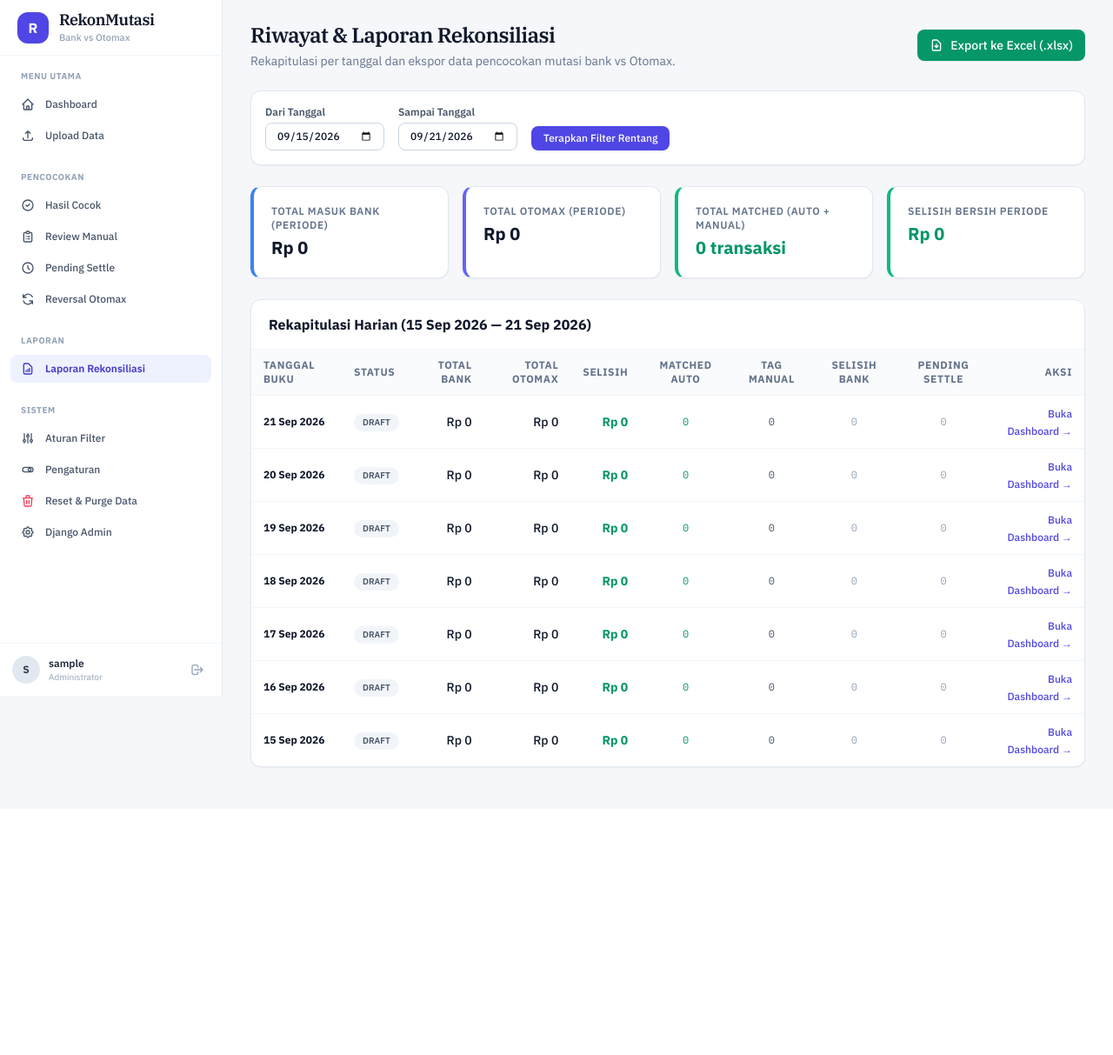
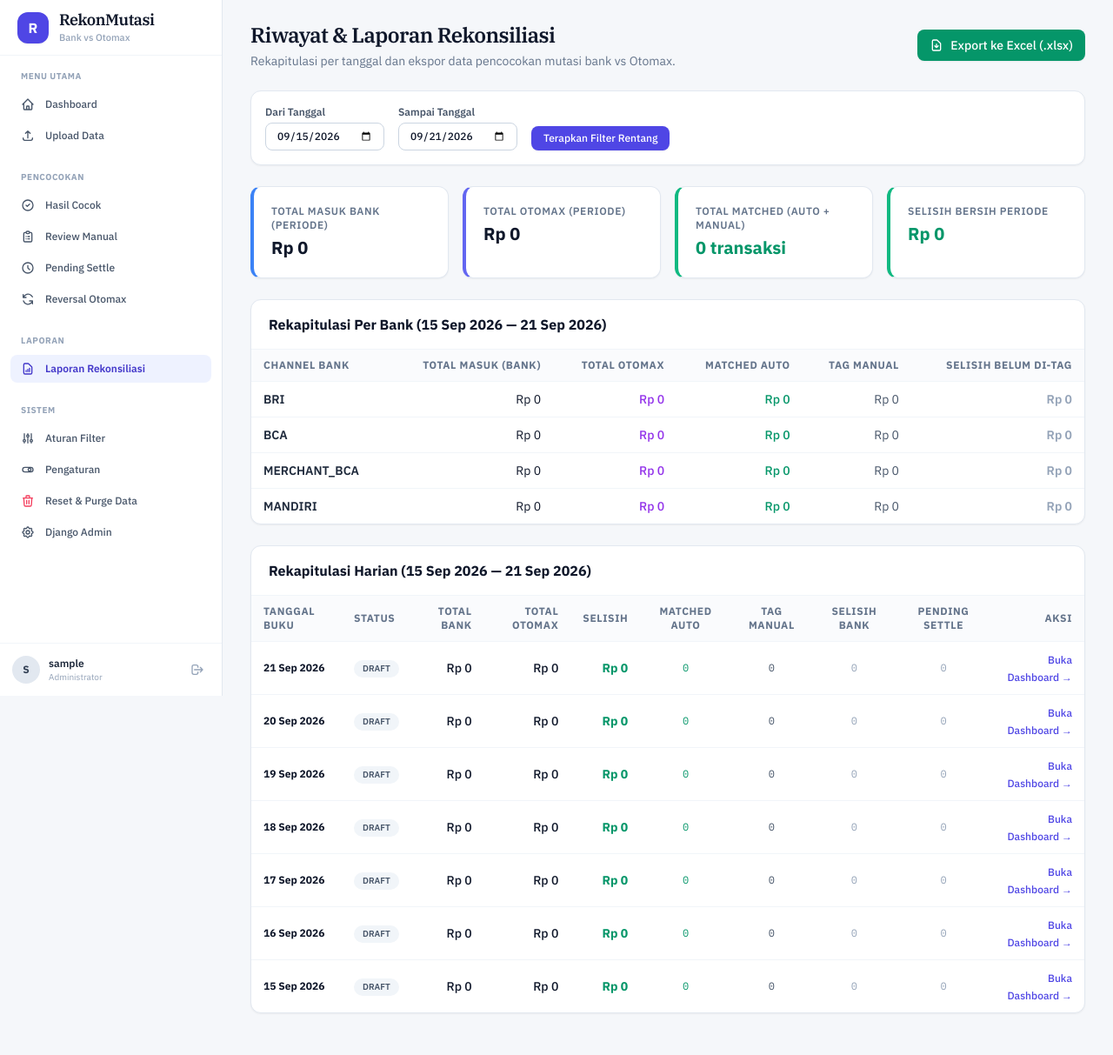
Before and after one commit to rismawanwaris-arch/LServer, a Django app: page /reports/ in a window 1280 px wide. Shown: the whole page at 87% size. Before the commit the page ends 884 px from the top, so only its background shows below. Run offline with Django 5.2, Linux system fonts and the light colour scheme; the visitor is signed in with stand-in values (Sample User, id 1); data that the repository does not hold is empty; parts of the project's set-up code (start-up, migrations or seed data) failed here and were passed over; some libraries are stand-ins or nearby versions.

Commit message:
feat: tampilkan total Otomax per channel + bucket lain-lain di rekapitulasi
Tabel 'Rekapitulasi Per Bank' sebelumnya 100% berbasis mutasi bank -- sisi
Otomax sama sekali tidak muncul di situ, dan kartu 'Total Transaksi Otomax'
cuma menghitung kategori TOPUP_TARTUN (topup tarik tunai), sehingga kategori
lain (ADMIN, STOR_IN, STOR_OUT, PAYMENT, REVERSAL yang belum netted) dan
entri tanpa channel_hint sama sekali tidak terlihat di angka manapun.

- Tambah kolom 'Total Otomax' per channel (semua kategori, bukan cuma
  TOPUP_TARTUN), dicocokkan lewat channel_hint.
- Tambah baris 'Lain-lain (Tanpa Channel)' untuk entri yang channel_hint-nya
  kosong (mis. biaya admin, setor/ambil setoran) -- supaya tidak hilang
  begitu saja dari rekapitulasi.
- Diterapkan konsisten di Dashboard, halaman Laporan (sebelumnya rekap per
  bank tidak tampil di layar sama sekali di halaman ini, cuma ada di Excel),
  dan Excel export.

Diverifikasi live: total per channel + lain-lain menjumlah persis ke total
seluruh kategori Otomax (Rp 970.923.184), tidak ada uang yang 'hilang'.

```diff
--- a/apps/dashboard/templates/dashboard/reports.html
+++ b/apps/dashboard/templates/dashboard/reports.html
@@ -62,6 +62,67 @@
   </div>
 </div>
 
+<!-- Rekapitulasi Per Bank (Periode) -->
+<div class="card overflow-hidden p-0 mb-6">
+  <div class="px-5 py-4 border-b border-slate-100 dark:border-slate-700 font-bold text-slate-900 dark:text-white">
+    Rekapitulasi Per Bank ({{ start_date|date:"d M Y" }} — {{ end_date|date:"d M Y" }})
+  </div>
+  <div class="overflow-x-auto">
+    <table class="w-full text-sm">
+      <thead>
+        <tr>
+          <th>Channel Bank</th>
+          <th class="text-right">Total Masuk (Bank)</th>
+          <th class="text-right">Total Otomax</th>
+          <th class="text-right">Matched Auto</th>
+          <th class="text-right">Tag Manual</th>
+          <th class="text-right">Selisih Belum Di-tag</th>
+        </tr>
+      </thead>
+      <tbody>
+        {% for ch, d in summary.per_bank.items %}
+        <tr>
+          <td class="font-semibold text-slate-800 dark:text-slate-200">{{ ch }}</td>
+          <td class="money text-right">Rp {{ d.total|rupiah }}</td>
+          <td class="money text-right text-purple-600 dark:text-purple-400 font-medium">
+            Rp {{ d.otomax_total|rupiah }}
+            {% if d.otomax_count > 0 %}
+            <span class="text-[11px] font-normal text-slate-400">({{ d.otomax_count }})</span>
+            {% endif %}
+          </td>
+          <td class="money text-right text-emerald-600 font-medium">Rp {{ d.matched_auto|rupiah }}</td>
+          <td class="money text-right text-slate-600">Rp {{ d.matched_manual|rupiah }}</td>
+          <td class="money text-right font-semibold {% if d.unmatched > 0 %}text-amber-600{% else %}text-slate-400{% endif %}">
+            Rp {{ d.unmatched|rupiah }}
+            {% if d.unmatched_count > 0 %}
+            <span class="text-[11px] font-normal text-slate-400">({{ d.unmatched_count }})</span>
+            {% endif %}
+          </td>
+        </tr>
+        {% endfor %}
+        {% if summary.otomax_lain_lain.otomax_count > 0 %}
+        <tr class="bg-slate-50/60 dark:bg-slate-800/40">
+          <td class="font-semibold text-slate-500 dark:text-slate-400 italic">Lain-lain (Tanpa Channel)</td>
+          <td class="money text-right text-slate-400">—</td>
+          <td class="money text-right text-purple-600 dark:text-purple-400 font-medium">
+            Rp {{ summary.otomax_lain_lain.otomax_total|rupiah }}
+            <span class="text-[11px] font-normal text-slate-400">({{ summary.otomax_lain_lain.otomax_count }})</span>
+          </td>
+          <td class="text-right text-slate-400">—</td>
+          <td class="text-right text-slate-400">—</td>
+          <td class="text-right text-slate-400">—</td>
+        </tr>
+        {% endif %}
+      </tbody>
+    </table>
+  </div>
+  {% if summary.otomax_lain_lain.otomax_count > 0 %}
+  <p class="text-[11px] text-slate-400 px-5 py-3">
+    "Lain-lain" = entri Otomax tanpa keterangan channel bank yang jelas (mis. biaya admin, setor/ambil setoran) — tidak masuk kategori BRI/BCA/Mandiri/Merchant BCA manapun.
+  </p>
+  {% endif %}
+</div>
+
 <!-- Rekapitulasi Harian Table -->
 <div class="card overflow-hidden p-0 mb-6">
   <div class="px-5 py-4 border-b border-slate-100 dark:border-slate-700 font-bold text-slate-900 dark:text-white">
--- a/apps/recon/reports.py
+++ b/apps/recon/reports.py
@@ -19,12 +19,40 @@ from .models import Match, ReconDay
 ZERO = Decimal("0.00")
 
 
+def _per_bank_breakdown(bank_qs, otomax_all_qs) -> tuple[dict, dict]:
+    """Rekapitulasi per channel bank, DITAMBAH sisi Otomax (semua kategori, bukan cuma
+    TOPUP_TARTUN) yang channel_hint-nya cocok dengan channel bank itu. Entri Otomax tanpa
+    channel_hint (mis. ADMIN, STOR_IN/STOR_OUT) tidak masuk channel manapun — supaya tidak
+    "hilang" dari rekap, dikumpulkan terpisah sebagai bucket lain_lain."""
+    per_bank = {}
+    for ch in BANK_CHANNELS:
+        ch_mut = bank_qs.filter(channel=ch)
+        ch_otomax = otomax_all_qs.filter(channel_hint=ch)
+        per_bank[ch] = {
+            "total": ch_mut.aggregate(s=Sum("amount"))["s"] or ZERO,
+            "matched_auto": ch_mut.filter(match_status=MatchStatus.MATCHED).aggregate(s=Sum("amount"))["s"] or ZERO,
+            "matched_manual": ch_mut.filter(match_status=MatchStatus.MANUAL).aggregate(s=Sum("amount"))["s"] or ZERO,
+            "unmatched": ch_mut.filter(match_status=MatchStatus.UNMATCHED).aggregate(s=Sum("amount"))["s"] or ZERO,
+            "unmatched_count": ch_mut.filter(match_status=MatchStatus.UNMATCHED).count(),
+            "otomax_total": ch_otomax.aggregate(s=Sum("amount"))["s"] or ZERO,
+            "otomax_count": ch_otomax.count(),
+        }
+
+    otomax_lain_lain = otomax_all_qs.exclude(channel_hint__in=BANK_CHANNELS)
+    lain_lain = {
+        "otomax_total": otomax_lain_lain.aggregate(s=Sum("amount"))["s"] or ZERO,
+        "otomax_count": otomax_lain_lain.count(),
+    }
+    return per_bank, lain_lain
+
+
 def get_daily_summary(book_date: date) -> dict:
     """Ringkasan rekonsiliasi harian."""
     bank_qs = BankMutation.objects.filter(book_date=book_date)
     otomax_qs = OtomaxEntry.objects.filter(book_date=book_date, category=OtomaxCategory.TOPUP_TARTUN).exclude(
         match_status=MatchStatus.IGNORED
     )
+    otomax_all_qs = OtomaxEntry.objects.filter(book_date=book_date).exclude(match_status=MatchStatus.IGNORED)
 
     total_bank = bank_qs.filter(amount__gt=0).aggregate(s=Sum("amount"))["s"] or ZERO
     total_otomax = otomax_qs.aggregate(s=Sum("amount"))["s"] or ZERO
@@ -47,16 +75,7 @@ def get_daily_summary(book_date: date) -> dict:
 
     day = ReconDay.objects.filter(book_date=book_date).first()
 
-    per_bank = {}
-    for ch in BANK_CHANNELS:
-        ch_mut = bank_qs.filter(channel=ch)
-        per_bank[ch] = {
-            "total": ch_mut.aggregate(s=Sum("amount"))["s"] or ZERO,
-            "matched_auto": ch_mut.filter(match_status=MatchStatus.MATCHED).aggregate(s=Sum("amount"))["s"] or ZERO,
-            "matched_manual": ch_mut.filter(match_status=MatchStatus.MANUAL).aggregate(s=Sum("amount"))["s"] or ZERO,
-            "unmatched": ch_mut.filter(match_status=MatchStatus.UNMATCHED).aggregate(s=Sum("amount"))["s"] or ZERO,
-            "unmatched_count": ch_mut.filter(match_status=MatchStatus.UNMATCHED).count(),
-        }
+    per_bank, otomax_lain_lain = _per_bank_breakdown(bank_qs, otomax_all_qs)
 
     return {
         "book_date": book_date,
@@ -74,6 +93,7 @@ def get_daily_summary(book_date: date) -> dict:
         "pending_settle_count": pending_settle.count(),
         "pending_settle_amount": pending_settle_amount,
         "per_bank": per_bank,
+        "otomax_lain_lain": otomax_lain_lain,
     }
 
 
@@ -84,6 +104,9 @@ def get_range_summary(start_date: date, end_date: date) -> dict:
         book_date__range=(start_date, end_date),
         category=OtomaxCategory.TOPUP_TARTUN,
     ).exclude(match_status=MatchStatus.IGNORED)
+    otomax_all_qs = OtomaxEntry.objects.filter(book_date__range=(start_date, end_date)).exclude(
+        match_status=MatchStatus.IGNORED
+    )
 
     total_bank = bank_qs.filter(amount__gt=0).aggregate(s=Sum("amount"))["s"] or ZERO
     total_otomax = otomax_qs.aggregate(s=Sum("amount"))["s"] or ZERO
@@ -102,16 +125,7 @@ def get_range_summary(start_date: date, end_date: date) -> dict:
     # Lihat catatan yang sama di get_daily_summary soal kenapa selisih riil bukan total_bank - total_otomax.
     selisih = unmatched_bank_amount - pending_settle_amount
 
-    per_bank = {}
-    for ch in BANK_CHANNELS:
-        ch_mut = bank_qs.filter(channel=ch)
-        per_bank[ch] = {
-            "total": ch_mut.aggregate(s=Sum("amount"))["s"] or ZERO,
-            "matched_auto": ch_mut.filter(match_status=MatchStatus.MATCHED).aggregate(s=Sum("amount"))["s"] or ZERO,
-            "matched_manual": ch_mut.filter(match_status=MatchStatus.MANUAL).aggregate(s=Sum("amount"))["s"] or ZERO,
-            "unmatched": ch_mut.filter(match_status=MatchStatus.UNMATCHED).aggregate(s=Sum("amount"))["s"] or ZERO,
-            "unmatched_count": ch_mut.filter(match_status=MatchStatus.UNMATCHED).count(),
-        }
+    per_bank, otomax_lain_lain = _per_bank_breakdown(bank_qs, otomax_all_qs)
 
     return {
         "start_date": start_date,
@@ -128,6 +142,7 @@ def get_range_summary(start_date: date, end_date: date) -> dict:
         "pending_settle_count": pending_settle.count(),
         "pending_settle_amount": pending_settle_amount,
         "per_bank": per_bank,
+        "otomax_lain_lain": otomax_lain_lain,
     }
 
 
@@ -203,6 +218,7 @@ def generate_excel_report(start_date: date, end_date: date) -> bytes:
     bank_headers = [
         "Bank / Channel",
         "Total Masuk (Rp)",
+        "Total Otomax (Rp)",
         "Matched Auto (Rp)",
         "Matched Manual (Rp)",
         "Selisih Unmatched (Rp)",
@@ -218,11 +234,23 @@ def generate_excel_report(start_date: date, end_date: date) -> bytes:
     for ch, data in summary["per_bank"].items():
         ws_summary.cell(row=curr_r, column=1, value=ch).font = bold_font
         ws_summary.cell(row=curr_r, column=2, value=float(data["total"])).number_format = money_format
-        ws_summary.cell(row=curr_r, column=3, value=float(data["matched_auto"])).number_format = money_format
-        ws_summary.cell(row=curr_r, column=4, value=float(data["matched_manual"])).number_format = money_format
-        ws_summary.cell(row=curr_r, column=5, value=float(data["unmatched"])).number_format = money_format
-        ws_summary.cell(row=curr_r, column=6, value=data["unmatched_count"]).alignment = Alignment(horizontal="center")
-        for c in range(1, 7):
+        ws_summary.cell(row=curr_r, column=3, value=float(data["otomax_total"])).number_format = money_format
+        ws_summary.cell(row=curr_r, column=4, value=float(data["matched_auto"])).number_format = money_format
+        ws_summary.cell(row=curr_r, column=5, value=float(data["matched_manual"])).number_format = money_format
+        ws_summary.cell(row=curr_r, column=6, value=float(data["unmatched"])).number_format = money_format
+        ws_summary.cell(row=curr_r, column=7, value=data["unmatched_count"]).alignment = Alignment(horizontal="center")
+        for c in range(1, 8):
+            ws_summary.cell(row=curr_r, column=c).border = thin_border
+        curr_r += 1
+
+    lain_lain = summary["otomax_lain_lain"]
+    if lain_lain["otomax_count"] > 0:
+        ws_summary.cell(row=curr_r, column=1, value="Lain-lain (Tanpa Channel)").font = bold_font
+        ws_summary.cell(row=curr_r, column=3, value=float(lain_lain["otomax_total"])).number_format = money_format
+        ws_summary.cell(row=curr_r, column=7, value=lain_lain["otomax_count"]).alignment = Alignment(
+            horizontal="center"
+        )
+        for c in range(1, 8):
             ws_summary.cell(row=curr_r, column=c).border = thin_border
         curr_r += 1
 
```
Also changed, not shown: apps/dashboard/templates/dashboard/day.html (+26 -1 lines), tests/test_reports.py (+63 -1 lines).
